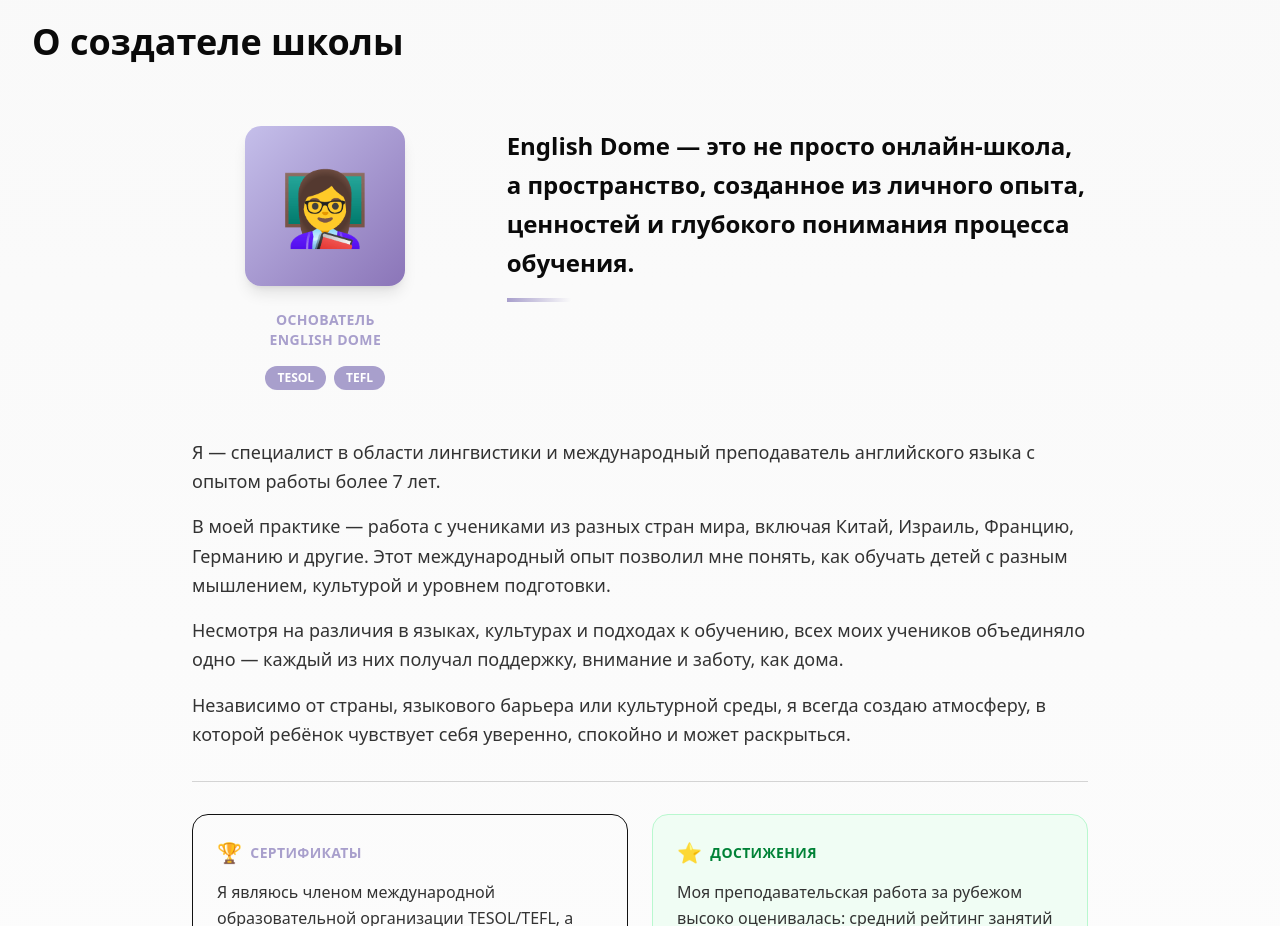
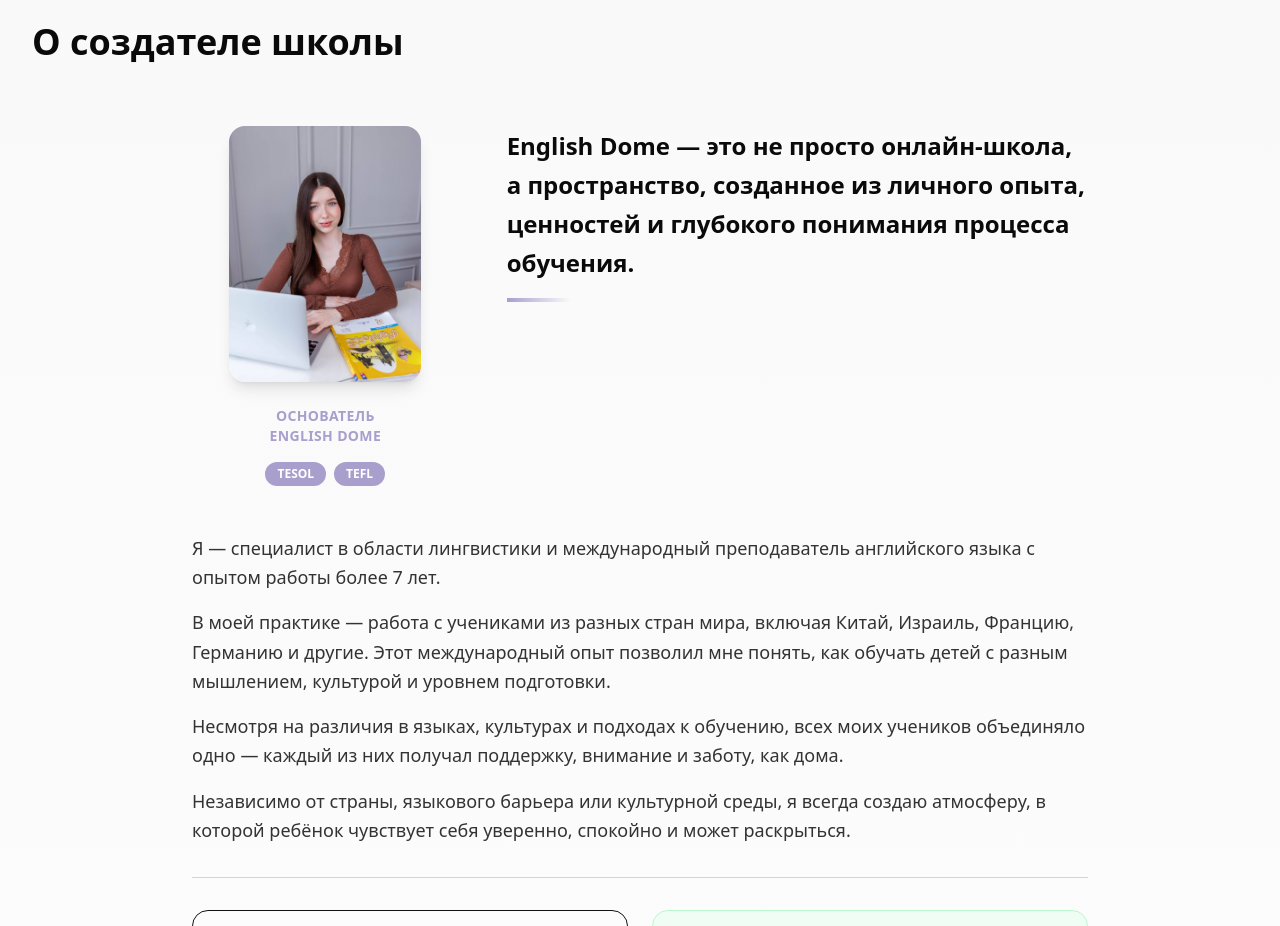
Before and after one commit to ibragim3007/enlgihs-school-landing, a Next.js app: page / in a window 1280 px wide. Shown: the part 8900-9826 px from the top of the page. Built offline with nearby package versions, Linux system fonts and the light colour scheme.

Commit message:
feat: founder image

```diff
--- a/components/sections/Founder.tsx
+++ b/components/sections/Founder.tsx
@@ -1,5 +1,6 @@
 "use client";
 
+import Image from "next/image";
 import { SECTION_IDS } from "@/constants/navigation";
 import {
   FOUNDER_HEADING,
@@ -29,8 +30,16 @@
           <div className="grid lg:grid-cols-3 gap-8 lg:gap-12 mb-12 items-start">
             {/* Avatar */}
             <div className="lg:col-span-1 flex flex-col items-center">
-              <div className="w-32 h-32 lg:w-40 lg:h-40 rounded-2xl bg-gradient-to-br from-primary-600 to-primary-800 flex items-center justify-center text-7xl shadow-lg">
-                👩‍🏫
+              <div className="w-40 h-52 lg:w-48 lg:h-64 rounded-2xl overflow-hidden shadow-lg">
+                <Image
+                  src="/assets/teacher-picture.jpeg"
+                  alt="Полина — основатель онлайн-школы английского языка English Dome, сертифицированный преподаватель TESOL и TEFL"
+                  width={192}
+                  height={256}
+                  sizes="(max-width: 1024px) 160px, 192px"
+                  priority
+                  className="w-full h-full object-cover"
+                />
               </div>
               <p className="mt-6 text-center text-sm font-semibold text-primary-700 uppercase tracking-wide">
                 Основатель
--- a/components/sections/Programs.tsx
+++ b/components/sections/Programs.tsx
@@ -14,7 +14,7 @@
 
   const toggleExpanded = (id: string) => {
     setExpandedIds((prev) =>
-      prev.includes(id) ? prev.filter((i) => i !== id) : [...prev, id]
+      prev.includes(id) ? prev.filter((i) => i !== id) : [...prev, id],
     );
   };
 
@@ -67,7 +67,9 @@
 
                 <div
                   className={`overflow-hidden transition-all duration-300 sm:mt-6 sm:max-h-none sm:opacity-100 ${
-                    isExpanded ? "mt-6 max-h-96 opacity-100" : "max-h-0 opacity-0"
+                    isExpanded
+                      ? "mt-6 max-h-96 opacity-100"
+                      : "max-h-0 opacity-0"
                   }`}
                 >
                   <ul className="flex flex-col gap-2.5">
```
Also changed, not shown: public/assets/kids-picture.jpeg (added), public/assets/teacher-picture.jpeg (added).
